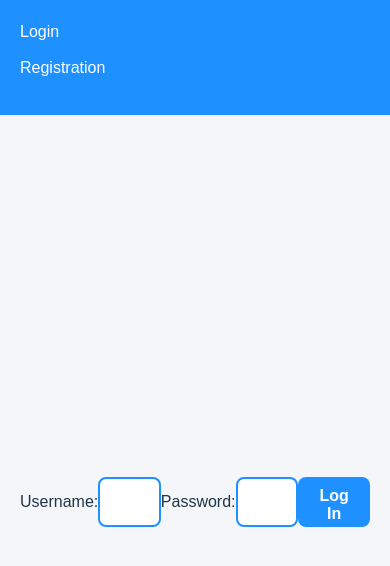
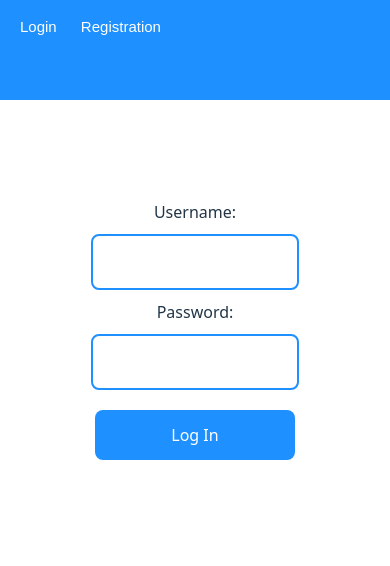
Before and after one commit to RaskoProggramer/PostChatClient, a React (Vite) app: page /login in a window 390 px wide. Shown: the top 566 px of the page. Built offline with nearby package versions, Linux system fonts and the light colour scheme; no server answers.

Commit message:
mobile responsiveness

```diff
--- a/src/App.css
+++ b/src/App.css
@@ -1,23 +1,164 @@
-/* GLOBAL */
-
-* {
-  box-sizing: border-box;
+.App {
+  width: 100vw;
+  height: auto;
+  display: flex;
+  align-items: center;
+  flex-direction: column;
 }
 
 body {
   margin: 0;
   padding: 0;
-  font-family: Arial, Helvetica, sans-serif;
-  background-color: #f4f6f9;
 }
 
-.App {
+.post {
+  width: 400px;
+  height: 300px;
+  border-radius: 10px;
+  display: flex;
+  flex-direction: column;
+  margin-top: 50px;
+  border: 1px solid lightgray;
+  font-family: Arial, Helvetica, sans-serif;
+
+  box-shadow: rgba(99, 99, 99, 0.2) 0px 2px 8px 0px;
+}
+
+.post:hover {
+  box-shadow: rgba(100, 100, 111, 0.2) 0px 7px 29px 0px;
+  cursor: pointer;
+}
+.post .title {
+  flex: 20%;
+  border-bottom: 1px solid lightgray;
+  background-color: dodgerblue;
+  display: grid;
+  place-content: center;
+  color: white;
+}
+
+.post .body {
+  flex: 60%;
+  display: grid;
+  place-content: center;
+}
+
+.post .footer {
+  flex: 20%;
+  border-top: 1px solid lightgray;
+  display: flex;
+  align-items: center;
+  padding-left: 15px;
+  background-color: dodgerblue;
+  color: white;
+  border-bottom-left-radius: 10px;
+  border-bottom-right-radius: 10px;
+}
+
+/* CREATE POST PAGE CSS */
+
+.createPostPage {
+  font-family: Arial, Helvetica, sans-serif;
+  width: 100vw;
+  height: 70vh;
+  display: flex;
+  justify-content: center;
+  align-items: center;
+}
+.formPage {
   width: 100%;
   min-height: 100vh;
 
   display: flex;
+  justify-content: center;
+  align-items: center;
+
+  padding: 20px;
+  box-sizing: border-box;
+}
+
+.formContainer {
+  width: 100%;
+  max-width: 400px;
+
+  display: flex;
   flex-direction: column;
-  align-items: center;
+
+  gap: 10px;
+
+  padding: 30px;
+  border-radius: 12px;
+
+  background-color: white;
+  box-shadow: 0px 4px 12px rgba(0, 0, 0, 0.1);
+
+  box-sizing: border-box;
+}
+
+.formContainer label {
+  font-size: 16px;
+  font-weight: 600;
+}
+
+.inputField {
+  width: 100%;
+  padding: 12px;
+
+  border: 1px solid #ccc;
+  border-radius: 8px;
+
+  font-size: 16px;
+
+  box-sizing: border-box;
+}
+
+.formContainer span {
+  color: red;
+  font-size: 14px;
+}
+
+.formContainer button {
+  margin-top: 10px;
+  padding: 12px;
+
+  border: none;
+  border-radius: 8px;
+
+  background-color: #2c2c2c;
+  color: white;
+
+  font-size: 16px;
+  cursor: pointer;
+
+  transition: 0.3s ease;
+}
+
+.formContainer button:hover {
+  opacity: 0.9;
+}
+
+/* MOBILE */
+@media (max-width: 600px) {
+  .formContainer {
+    padding: 20px;
+  }
+
+  .formContainer label {
+    font-size: 15px;
+  }
+
+  .inputField {
+    font-size: 15px;
+    padding: 10px;
+  }
+
+  .formContainer button {
+    font-size: 15px;
+  }
+}
+
+span {
+  color: red;
 }
 
 /* NAVBAR */
@@ -25,271 +166,45 @@ body {
 .navbar {
   width: 100%;
   height: 70px;
-
   background-color: dodgerblue;
-
-  display: flex;
-  justify-content: space-between;
-  align-items: center;
-
-  padding: 0 40px;
-}
-
-.links {
   display: flex;
   align-items: center;
-  gap: 20px;
-}
-
-.links a {
-  text-decoration: none;
-  color: white;
-  font-size: 16px;
-  font-weight: 500;
-}
-
-.loggedInContainer {
-  display: flex;
-  align-items: center;
-  gap: 15px;
-}
-
-.loggedInContainer h1 {
-  color: white;
-  font-size: 18px;
-  margin: 0;
+  font-family: Arial, Helvetica, sans-serif;
 }
 
 .navbar button {
-  width: 110px;
+  width: 150px;
   height: 40px;
-
-  border: none;
-  border-radius: 8px;
-
   cursor: pointer;
-
-  background-color: white;
-  color: dodgerblue;
-
-  font-weight: bold;
 }
 
-/* POSTS */
-
-.post {
-  width: 500px;
-  min-height: 320px;
-
-  margin-top: 30px;
-
-  border-radius: 12px;
-
-  background-color: white;
-
-  overflow: hidden;
-
-  border: 1px solid lightgray;
-
-  display: flex;
-  flex-direction: column;
-
-  transition: 0.3s ease;
-
-  box-shadow: rgba(99, 99, 99, 0.15) 0px 2px 8px;
+.navbar a {
+  margin-left: 20px;
+  text-decoration: none;
+  color: white;
 }
 
-.post:hover {
-  transform: translateY(-3px);
-
-  box-shadow: rgba(100, 100, 111, 0.2) 0px 7px 29px;
-}
-
-.post .title {
-  background-color: dodgerblue;
-  color: white;
-
-  padding: 20px;
-
-  font-size: 22px;
-  font-weight: bold;
-
-  text-align: center;
-}
-
-.post .body {
-  flex: 1;
-
+.navbar .loggedInContainer {
+  flex: 50%;
+  height: 100%;
   display: flex;
-  justify-content: center;
-  align-items: center;
-
-  padding: 25px;
-
-  text-align: center;
-}
-
-.post .footer {
-  background-color: dodgerblue;
-  color: white;
-
-  padding: 15px 20px;
-
-  display: flex;
+  justify-content: flex-end;
   align-items: center;
 }
 
-.footer .username {
-  flex: 1;
-}
-
-.footer .buttons {
-  display: flex;
-  align-items: center;
-  gap: 10px;
-}
-
-/* FORMS */
-
-.formPage,
-.createPostPage,
-.loginContainer {
-  width: 100%;
-  min-height: calc(100vh - 70px);
-
-  display: flex;
-  justify-content: center;
-  align-items: center;
-
-  padding: 20px;
-}
-
-.formContainer {
-  width: 400px;
-
-  background-color: white;
-
-  padding: 30px;
-
-  border-radius: 12px;
-
-  display: flex;
-  flex-direction: column;
-  gap: 10px;
-
-  box-shadow: rgba(0, 0, 0, 0.08) 0px 4px 12px;
-}
-
-.formContainer label {
-  font-weight: bold;
-}
-
-.inputField,
-.loginContainer input,
-.addCommentContainer input {
-  width: 100%;
-  height: 50px;
-
-  padding: 12px;
-
-  border-radius: 8px;
-  border: 2px solid dodgerblue;
-
-  font-size: 16px;
-}
-
-.formContainer button,
-.loginContainer button,
-.addCommentContainer button {
-  width: 100%;
-  height: 50px;
-
-  border: none;
-  border-radius: 8px;
-
-  background-color: dodgerblue;
-  color: white;
-
-  font-size: 16px;
-  font-weight: bold;
-
-  cursor: pointer;
-}
-
-.formContainer span,
-span {
-  color: red;
-  font-size: 14px;
-}
-
-/* POST PAGE */
-
-.postPage {
-  width: 100%;
-
-  display: flex;
-  justify-content: center;
-
-  gap: 30px;
-
-  padding: 30px;
-}
-
-.leftSide,
-.rightSide {
-  flex: 1;
-  max-width: 700px;
-}
-
-.rightSide {
-  display: flex;
-  flex-direction: column;
-}
-
-.addCommentContainer {
-  display: flex;
-  gap: 10px;
-  margin-bottom: 20px;
-}
-
-.listOfComments {
-  display: flex;
-  flex-direction: column;
-  gap: 20px;
-}
-
-.comment {
-  background-color: white;
-
-  border: 1px solid lightgray;
-  border-radius: 10px;
-
-  padding: 20px;
-}
-
-#individual {
-  width: 100%;
-  max-width: 700px;
-}
-
-/* MOBILE */
-
+/* MOBILE RESPONSIVENESS */
 @media (max-width: 768px) {
   .navbar {
-    height: auto;
-
     flex-direction: column;
     align-items: flex-start;
 
-    padding: 20px;
-
-    gap: 15px;
+    padding: 15px;
   }
 
   .links {
+    width: 100%;
     flex-direction: column;
     align-items: flex-start;
-
     gap: 12px;
   }
 
@@ -298,30 +213,149 @@ span {
     justify-content: space-between;
   }
 
-  .post {
-    width: 95%;
+  .links a {
+    font-size: 15px;
   }
 
-  .formContainer {
-    width: 100%;
-    max-width: 400px;
-  }
-
-  .postPage {
-    flex-direction: column;
-    align-items: center;
-  }
-
-  .leftSide,
-  .rightSide {
-    width: 100%;
-  }
-
-  .addCommentContainer {
-    flex-direction: column;
-  }
-
-  #individual {
-    width: 95%;
+  .loggedInContainer h1 {
+    font-size: 16px;
   }
 }
+
+/* INDIVIDUAL POST */
+.postPage {
+  display: flex;
+  flex-direction: row;
+  width: 100%;
+  height: 100%;
+}
+
+.leftSide {
+  flex: 50%;
+  height: calc(100vh - 70px);
+  display: grid;
+  place-items: center;
+}
+
+.rightSide {
+  flex: 50%;
+  height: calc(100vh - 70px);
+  display: grid;
+  place-items: center;
+  display: flex;
+  flex-direction: column;
+}
+
+.rightSide .addCommentContainer {
+  flex: 20%;
+  width: 100%;
+  display: grid;
+  place-items: center;
+  margin-top: 25px;
+}
+
+.addCommentContainer input,
+button {
+  width: 200px;
+  height: 50px;
+  border-radius: 8px;
+  border: none;
+}
+
+.addCommentContainer button {
+  background-color: dodgerblue;
+  color: white;
+}
+
+.addCommentContainer input {
+  border: 2px solid dodgerblue;
+}
+
+.rightSide .listOfComments {
+  flex: 80%;
+  width: 100%;
+  display: flex;
+  flex-direction: column;
+  align-items: center;
+}
+
+.listOfComments .comment {
+  width: 70%;
+  height: auto;
+  padding: 30px;
+  border: 1px solid lightgray;
+  border-radius: 5px;
+  margin-top: 20px;
+}
+
+#individual {
+  height: 500px;
+  width: 600px;
+}
+
+#individual .title,
+#individual .footer {
+  font-size: 30px;
+}
+
+#individual .body {
+  font-size: 25px;
+}
+
+/* LOGIN */
+
+.loginContainer {
+  display: flex;
+  align-items: center;
+  flex-direction: column;
+  width: 100%;
+  height: 100vh;
+  padding-top: 100px;
+}
+
+.loginContainer input,
+button {
+  width: 200px;
+  height: 50px;
+  border-radius: 8px;
+  border: none;
+  margin: 10px;
+}
+
+.loginContainer button {
+  background-color: dodgerblue;
+  color: white;
+}
+
+.loginContainer input {
+  border: 2px solid dodgerblue;
+}
+
+
+.buttons label {
+  margin-right: 20px;
+  margin-left: 10px;
+  color: white;
+}
+
+.post .footer {
+  flex: 20%;
+  border-top: 1px solid lightgray;
+  display: flex;
+  align-items: center;
+  padding-left: 15px;
+  background-color: dodgerblue;
+  color: white;
+  border-bottom-left-radius: 10px;
+  border-bottom-right-radius: 10px;
+}
+
+.footer .username {
+  flex: 50%;
+}
+.footer .buttons {
+  flex: 50%;
+  display: flex;
+  justify-content: flex-end;
+  align-items: center;
+}
```
